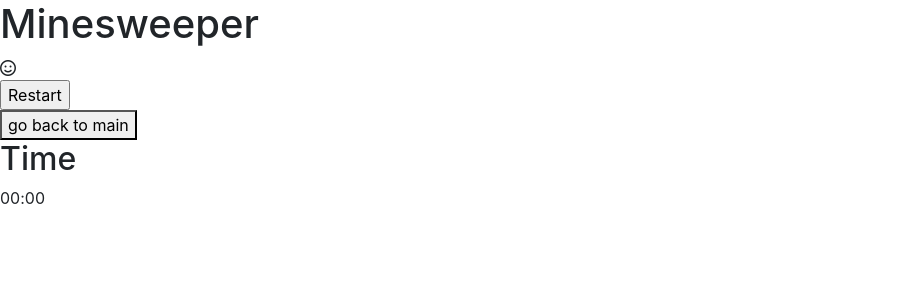
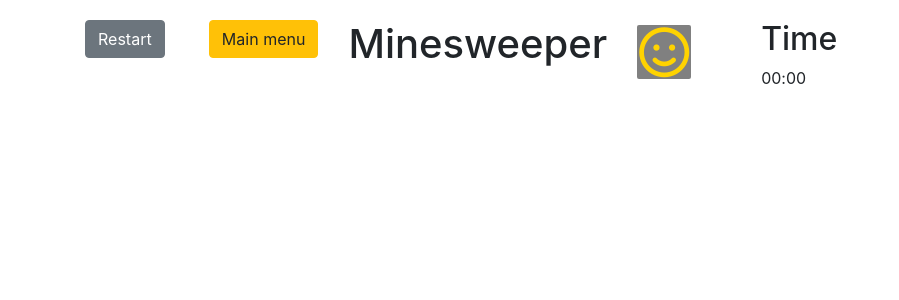
Before and after one commit to dolezsariza/minesweeperTW4, a Flask app: template templates/game.html in a window 1280 px wide. Shown: the top 300 px of the page, without its empty margins (0-899 px from the left). Run offline with Flask 2, Linux system fonts and the light colour scheme; the template is opened without the code that fills it, so the values that code supplies are empty; some libraries are stand-ins or nearby versions.

Commit message:
Text above board now in a row

```diff
--- a/static/css/style.css
+++ b/static/css/style.css
@@ -1,3 +1,7 @@
+
+body{
+    font-family:'Lato',sans-serif;
+}
 .unknown{
     background-color:grey;
     border-bottom: 2px solid #7B7B7B;
@@ -6,7 +10,13 @@
     border-right: 2px solid #7B7B7B;
 }
 
+
+.container{
+  margin-top: 20px;
+}
+
 .board .known{
+
     border-bottom: 2px solid #f5f5f5;
     border-left: 2px solid #7B7B7B;
     border-top: 2px solid #7B7B7B;
@@ -15,7 +25,7 @@
 
 .cell{
     display:inline-block;
-    display:inline-block;
+
     cursor:pointer;
     height:60px;
     padding:15px;
@@ -45,6 +55,11 @@
     font-size: 12px;
 }
 
-.fa-smile .fa-frown{
-    font-size: 20px;
+.far{
+    border-radius: 2px;
+    padding: 2px;
+    margin-top: 5px;
+    color: #ffd300;
+    background-color: grey;
+    font-size: 50px;
 }
--- a/templates/game.html
+++ b/templates/game.html
@@ -14,17 +14,30 @@
 </head>
 <body>
 
+<div class="container">
+    <div class = "row">
+
+
+        <div class = "col">
+            <input type="button" onClick="history.go(0)" value="Restart" class = "btn btn-secondary">
+        </div>
+        <div class = "col">
+            <a href="/"><button class = "btn btn-warning" >Main menu</button></a>
+        </div>
+        <div class = "col">
             <h1>Minesweeper</h1>
+        </div>
+        <div class = "col">
             <div class = "smiley">
                 <i class="far fa-smile"></i>
             </div>
-<form>
-<input type="button" onClick="history.go(0)" value="Restart">
-</form>
-<a href="/"><button>go back to main</button></a>
+        </div>
+        <div class = "col">
             <h2>Time</h2>
             <label id="minutes">00</label>:<label id="seconds">00</label>
-<div class="board container">
+        </div>
+    </div>
+    <div class = board>
         {% for row in range(row_num) %}
             <div class="row ">
                 {% for col in range(col_num) %}
@@ -34,7 +47,7 @@
                 {% endfor %}
             </div>
         {%  endfor %}
-
+    </div>
 </div>
 
 </body>
```
Lines whose indentation alone changed are shown as unchanged.
